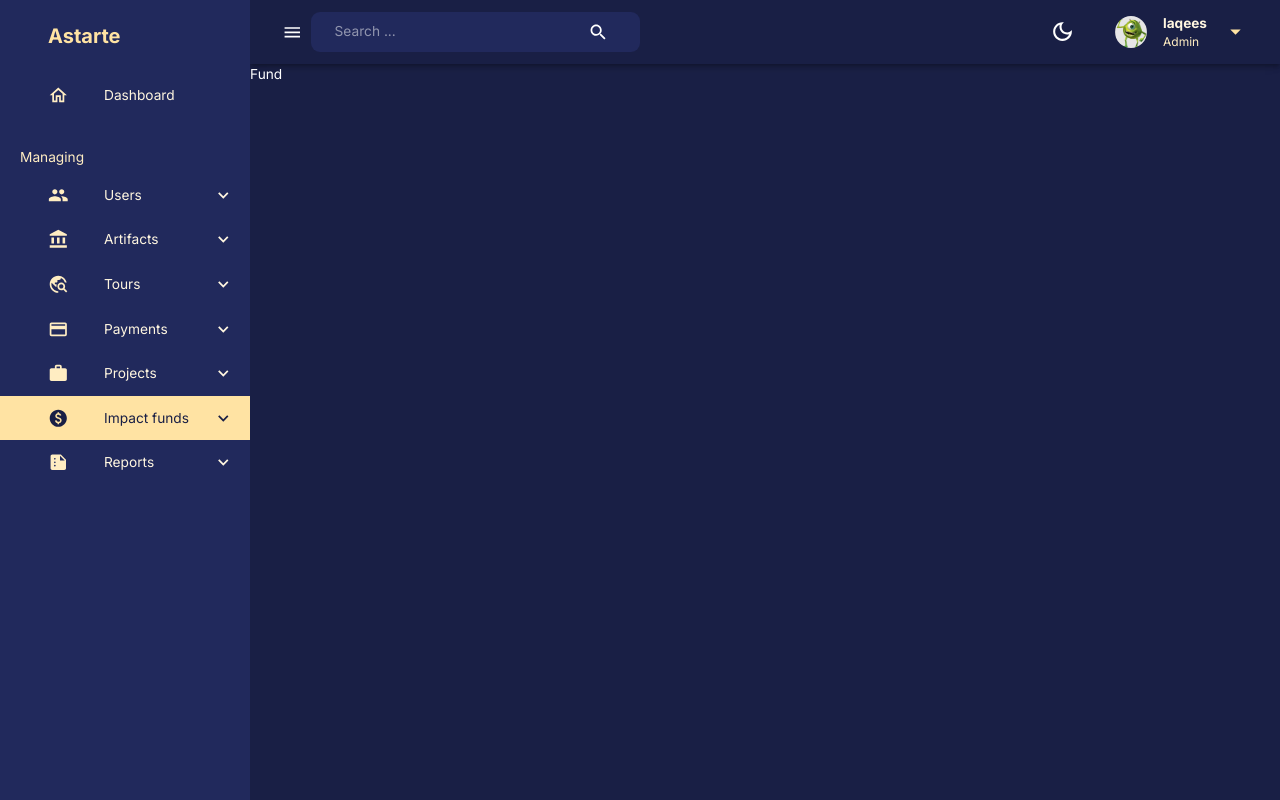
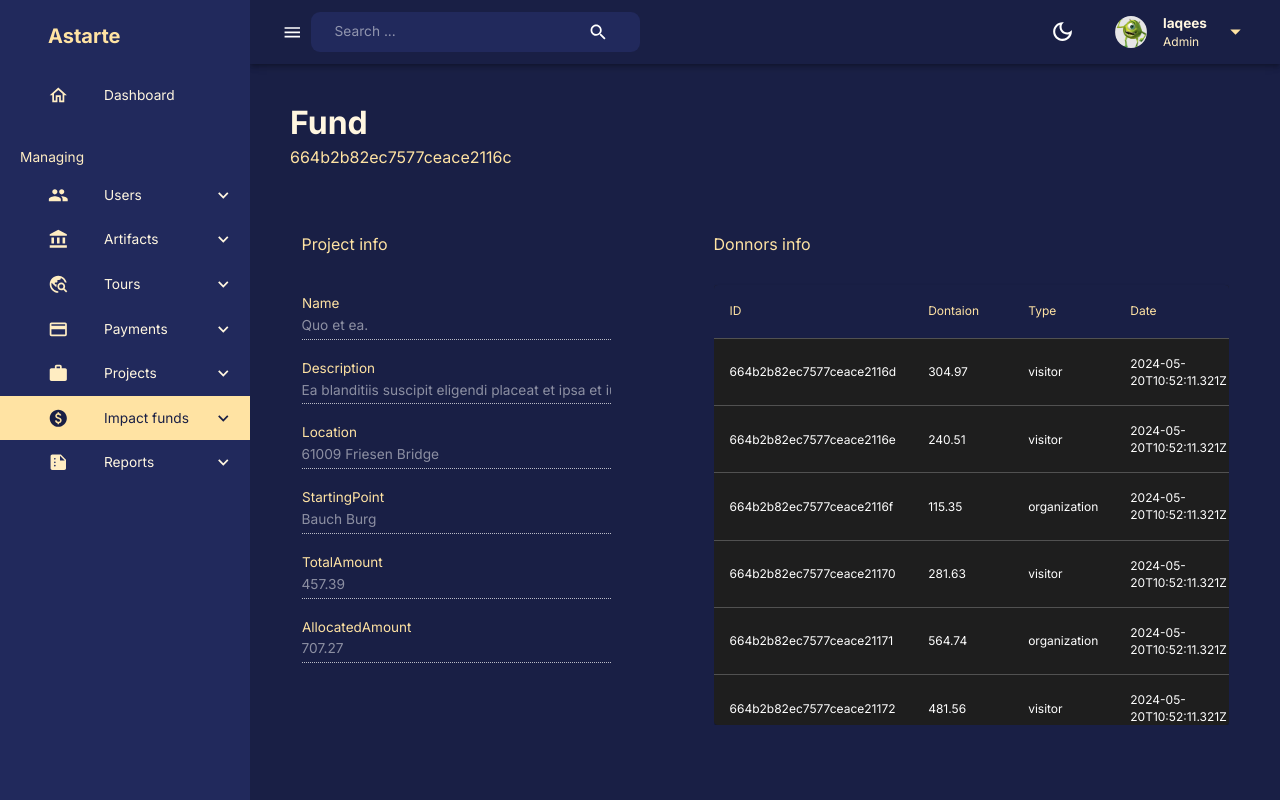
Before and after one commit to mohamadlaqees/AstarteDashboard, a React (Vite) app in the folder client/: page /funds/1 in a window 1280 px wide. Built offline with nearby package versions, Linux system fonts and the light colour scheme.

Commit message:
initial fund page

```diff
--- /dev/null
+++ b/client/public/fetchFunds.json
@@ -0,0 +1,57 @@
+[
+  {
+    "project": {
+      "name": "Quo et ea.",
+      "description": "Ea blanditiis suscipit eligendi placeat et ipsa et iusto. Blanditiis et ad quam vel ut molestias aliquam.",
+      "location": "61009 Friesen Bridge",
+      "startingPoint": "Bauch Burg"
+    },
+    "totalAmount": 457.39,
+    "allocatedAmount": 707.27,
+    "donors": [
+      {
+        "donation": 304.97,
+        "type": "visitor",
+        "date": "2024-05-20T10:52:11.321Z",
+        "id": "664b2b82ec7577ceace2116d"
+      },
+      {
+        "donation": 240.51,
+        "type": "visitor",
+        "date": "2024-05-20T10:52:11.321Z",
+        "id": "664b2b82ec7577ceace2116e"
+      },
+      {
+        "donation": 115.35,
+        "type": "organization",
+        "date": "2024-05-20T10:52:11.321Z",
+        "id": "664b2b82ec7577ceace2116f"
+      },
+      {
+        "donation": 281.63,
+        "type": "visitor",
+        "date": "2024-05-20T10:52:11.321Z",
+        "id": "664b2b82ec7577ceace21170"
+      },
+      {
+        "donation": 564.74,
+        "type": "organization",
+        "date": "2024-05-20T10:52:11.321Z",
+        "id": "664b2b82ec7577ceace21171"
+      },
+      {
+        "donation": 481.56,
+        "type": "visitor",
+        "date": "2024-05-20T10:52:11.321Z",
+        "id": "664b2b82ec7577ceace21172"
+      },
+      {
+        "donation": 412.71,
+        "type": "organization",
+        "date": "2024-05-20T10:52:11.321Z",
+        "id": "664b2b82ec7577ceace21173"
+      }
+    ],
+    "id": "664b2b82ec7577ceace2116c"
+  }
+]
--- a/client/src/pages/ImpactFunds/Fund.jsx
+++ b/client/src/pages/ImpactFunds/Fund.jsx
@@ -1,9 +1,183 @@
-import React from 'react'
+import { Box, Stack, TextField, useTheme } from "@mui/material";
+import React, { Fragment, useEffect, useState } from "react";
+import Header from "../../components/Header";
+import TableComponent from "../../components/TableComponent";
 
 const Fund = () => {
+  const theme = useTheme();
+  const [fields, setFields] = useState({});
+
+  const columns = [
+    { id: "id", label: "ID", minWidth: 100 },
+    { id: "donation", label: "Dontaion", minWidth: 100 },
+    { id: "type", label: "Type", minWidth: 100 },
+    { id: "date", label: "Date", minWidth: 100 },
+  ];
+  const rows = [];
+
+  if (fields !== undefined && fields.donors !== undefined) {
+    fields.donors.map((field, index) =>
+      rows.push({
+        id: field.id,
+        donation: field.donation,
+        type: field.type,
+        date: field.date,
+      })
+    );
+  }
+
+  // just for testing
+  useEffect(() => {
+    const getData = async () => {
+      const response = await fetch("/fetchFunds.json");
+      const data = await response.json();
+      setFields(...data);
+    };
+    getData();
+  }, []);
+
   return (
-    <div>Fund</div>
-  )
-}
+    <>
+      <Box margin="40px">
+        <Header title="Fund" subtitle={fields.id} />
+      </Box>
 
-export default Fund
+      <Box display="flex" justifyContent="space-between" width="100%">
+        <Stack
+          marginTop="20px"
+          width="30%"
+          marginLeft="auto"
+          marginRight="auto"
+          overflow="auto"
+        >
+          <Box paddingBottom="40px">
+            <Header subtitle="Project info" />
+          </Box>
+          <TextField
+            label="Name"
+            variant="standard"
+            value={`${fields.project?.name}`}
+            disabled
+            InputLabelProps={{
+              style: {
+                color: theme.palette.secondary.main,
+                fontSize: "18px",
+              },
+            }}
+            InputProps={{
+              sx: {
+                marginBottom: "20px",
+              },
+            }}
+          />
+
+          <TextField
+            label="Description"
+            variant="standard"
+            value={`${fields.project?.description}`}
+            disabled
+            InputLabelProps={{
+              style: {
+                color: theme.palette.secondary.main,
+                fontSize: "18px",
+              },
+            }}
+            InputProps={{
+              sx: {
+                marginBottom: "20px",
+              },
+            }}
+          />
+
+          <TextField
+            label="Location"
+            variant="standard"
+            value={`${fields.project?.location}`}
+            disabled
+            InputLabelProps={{
+              style: {
+                color: theme.palette.secondary.main,
+                fontSize: "18px",
+              },
+            }}
+            InputProps={{
+              sx: {
+                marginBottom: "20px",
+              },
+            }}
+          />
+
+          <TextField
+            label="StartingPoint"
+            variant="standard"
+            value={`${fields.project?.startingPoint}`}
+            disabled
+            InputLabelProps={{
+              style: {
+                color: theme.palette.secondary.main,
+                fontSize: "18px",
+              },
+            }}
+            InputProps={{
+              sx: {
+                marginBottom: "20px",
+              },
+            }}
+          />
+
+          <TextField
+            label="TotalAmount"
+            variant="standard"
+            value={`${fields.totalAmount}`}
+            disabled
+            InputLabelProps={{
+              style: {
+                color: theme.palette.secondary.main,
+                fontSize: "18px",
+              },
+            }}
+            InputProps={{
+              sx: {
+                marginBottom: "20px",
+              },
+            }}
+          />
+
+          <TextField
+            label="AllocatedAmount"
+            variant="standard"
+            value={`${fields.allocatedAmount}`}
+            disabled
+            InputLabelProps={{
+              style: {
+                color: theme.palette.secondary.main,
+                fontSize: "18px",
+              },
+            }}
+            InputProps={{
+              sx: {
+                marginBottom: "20px",
+              },
+            }}
+          />
+        </Stack>
+
+        <Stack
+          marginTop="20px"
+          width="50%"
+          marginLeft="auto"
+          marginRight="auto"
+          overflow="auto"
+        >
+          <Box paddingBottom="30px">
+            <Header subtitle="Donnors info" />
+          </Box>
+
+          <TableComponent rows={rows} columns={columns} theme={theme} />
+        </Stack>
+      </Box>
+    </>
+  );
+};
+
+export default Fund;
```
